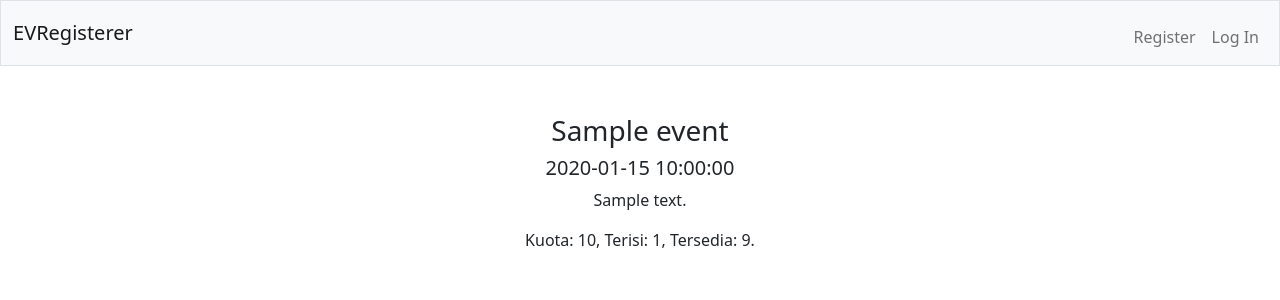
After one commit to qmuza/sql-inj-practice-1, a Flask app: page /events in a window 1280 px wide. The commit adds this page. Shown: the top 300 px of the page. Run offline with Flask 3, Linux system fonts and the light colour scheme; tables that the repository leaves empty hold one stand-in row (values such as "Sample post").

Commit message:
added events route to display events

```diff
--- a/app.py
+++ b/app.py
@@ -3,6 +3,7 @@ from flask import Flask, flash, redirect, render_template, request, url_for
 from flask_sqlalchemy import SQLAlchemy
 from flask_login import UserMixin, LoginManager, login_user, login_required, logout_user, current_user
 from werkzeug.security import check_password_hash, generate_password_hash
+from datetime import datetime
 
 app = Flask(__name__)
 app.config['SQLALCHEMY_DATABASE_URI'] = 'sqlite:///database.db'
@@ -19,9 +20,9 @@ class Events(db.Model):
     id = db.Column(db.Integer, primary_key=True)
     name = db.Column(db.String)
     desc = db.Column(db.String)
-    time = db.Column(db.Date)
+    time = db.Column(db.DateTime)
     capacity = db.Column(db.Integer)
-    registered = db.Column(db.Integer)
+    registered = db.Column(db.Integer, default=0)
 
 class Participations(db.Model):
     id = db.Column(db.Integer, primary_key=True)
@@ -43,6 +44,20 @@ def load_user(id):
 
 @app.route("/")
 def home():
+    if not Events.query.all():
+        #kalau belom ada event apa2, tambahin bbrp event custom
+        ev = [Events(name='TechFest 2024' , desc='A technology conference bringing together industry leaders, innovators, and enthusiasts to explore the latest advancements in technology. Expect keynote speeches, workshops, and networking opportunities.' , time=datetime(2024, 2, 27, 13, 0, 0) , capacity=85),
+              Events(name='Art Unleashed' , desc='An art exhibition showcasing the works of emerging artists from around the world. Visitors can enjoy a variety of art styles and mediums, and even purchase pieces to support the artists.' , time=datetime(2024, 3, 3, 16, 0, 0) , capacity=105),
+              Events(name='Global Food Fair' , desc='A culinary event celebrating diverse cuisines from around the globe. Food stalls will offer dishes from different countries, cooking demonstrations, and cultural performances.' , time=datetime(2024, 3, 8, 11, 0, 0) , capacity=160),
+              Events(name='Green Marathon' , desc='A charity run promoting environmental awareness and sustainability. Participants can join various categories, and proceeds will go towards supporting environmental conservation projects.' , time=datetime(2024, 2, 29, 8, 0, 0) , capacity=75),
+              Events(name='Jazz Under the Stars' , desc='An outdoor jazz concert featuring renowned jazz musicians and bands. Enjoy a night of great music under the starlit sky, with food and drinks available for purchase.' , time=datetime(2024, 3, 11, 19, 0, 0) , capacity=195)]
+        #fun fact, nama + deskripsi event2 ini aku bikin pake copilot (ga sempet ngarang sendiri cuy)
+        for e in ev:
+            db.session.add(e)
+        db.session.commit()
+        #soalnya, yg disuruh cuma biar user bisa lihat/daftar/hapus event
+        #jadi aku ga bikin sistem buat adminnya nambahin event2
+        #makanya sebagai gantinya biar Event ga kosong pakenya ini
     return render_template("/home.html", user=current_user)
 
 @app.route("/register", methods=['GET', 'POST'])
@@ -100,5 +115,11 @@ def logout():
     flash('Succesfully logged out!')
     return redirect(url_for('login'))
 
+@app.route("/events", methods=['GET', 'POST'])
+def events():
+    if request.method == 'POST':
+        pass; #route ini sekarang baru buat display semua event, belom ada yang pake POST
+    return render_template("/events.html", user=current_user, eventlist=Events.query.all())
+
 if __name__ == '__main__':
     app.run(debug=True)
--- a/templates/base.html
+++ b/templates/base.html
@@ -32,6 +32,9 @@
                 <div class="collapse navbar-collapse" id="navbar">
                     {% if user.is_authenticated %}
                         <ul class="navbar-nav ms-auto mt-2">
+                            <li class="nav-item"><a class="nav-link" href="/events">Events</a></li>
+                        </ul>
+                        <ul class="navbar-nav ms-auto mt-2">
                             <li class="nav-item"><a class="nav-link" href="/logout">Log Out</a></li>
                         </ul>
                     {% else %}
--- /dev/null
+++ b/templates/events.html
@@ -0,0 +1,15 @@
+{% extends "base.html" %}
+
+{% block main %}
+    {% for event in eventlist %}
+        <div>
+            <h3>{{ event.name }}</h3>
+            <h5>{{ event.time }}</h5>
+            <p>{{ event.desc }}</p>
+            <span>Kuota: {{ event.capacity }}, </span>
+            <span>Terisi: {{ event.registered }}, </span>
+            <span>Tersedia: {{ event.capacity - event.registered }}.</span>
+            <br><br><br>
+        </div>
+    {% endfor %}
+{% endblock %}
```
